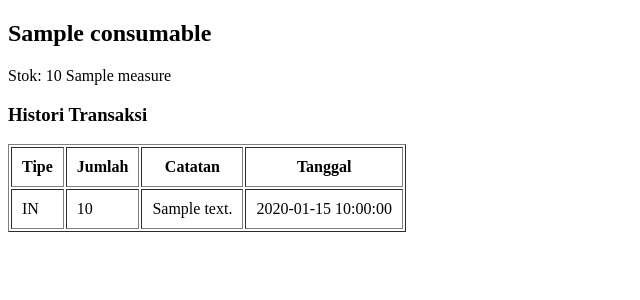
After one commit to armanaafif/inventaris-stikubank, a Laravel app: page /barang/1 in a window 1280 px wide. The commit adds this page. Shown: the top 300 px of the page, without its empty margins (0-640 px from the left). Run offline with Laravel 12, Linux system fonts and the light colour scheme; tables that the repository leaves empty hold one stand-in row (values such as "Sample post").

Commit message:
feat: tambah fitur baru untuk manajemen consumable
- Tambah method baru di ConsumableController
- Update logika di ConsumablesService
- Tambah route baru untuk fitur consumable
- Update model Consumable
- Buat file view detail_blade.php
- Update view list_blade.php

```diff
--- a/app/Http/Controllers/ConsumableController.php
+++ b/app/Http/Controllers/ConsumableController.php
@@ -80,4 +80,13 @@ class ConsumableController extends Controller
 
         return view('list', compact('data'));
     }
+
+    public function show($id)
+{
+    $item = \App\Models\Consumable::with('unitMeasure', 'transactions')->findOrFail($id);
+
+    $stock = $this->service->getStock($id);
+
+    return view('detail', compact('item', 'stock'));
 }
+}
--- a/app/Models/Consumable.php
+++ b/app/Models/Consumable.php
@@ -23,4 +23,5 @@ public function transactions()
 {
     return $this->hasMany(ConsumableTransaction::class);
 }
+
 }
--- a/app/Services/ConsumableService.php
+++ b/app/Services/ConsumableService.php
@@ -39,11 +39,7 @@ class ConsumableService
 
     //function out (pakai barang)
     public function takeStock($consumableId, $qty, $note = null)
-{
-    if ($qty <= 0) {
-        throw new \Exception('Jumlah harus lebih dari 0');
-    }
-
+    {
     if (!$this->canTakeStock($consumableId, $qty)) {
         throw new \Exception('Stok tidak mencukupi');
     }
--- /dev/null
+++ b/resources/views/detail.blade.php
@@ -0,0 +1,34 @@
+<!DOCTYPE html>
+<html>
+<head>
+    <title>Detail Barang</title>
+</head>
+<body>
+
+<h2>{{ $item->name }}</h2>
+
+<p>Stok: {{ $stock }} {{ $item->unitMeasure->name }}</p>
+
+<h3>Histori Transaksi</h3>
+
+<table border="1" cellpadding="10">
+    <tr>
+        <th>Tipe</th>
+        <th>Jumlah</th>
+        <th>Catatan</th>
+        <th>Tanggal</th>
+    </tr>
+
+    @foreach($item->transactions as $trx)
+    <tr>
+        <td>{{ $trx->type }}</td>
+        <td>{{ $trx->quantity }}</td>
+        <td>{{ $trx->note }}</td>
+        <td>{{ $trx->created_at }}</td>
+    </tr>
+    @endforeach
+
+</table>
+
+</body>
+</html>
--- a/routes/web.php
+++ b/routes/web.php
@@ -25,5 +25,7 @@ Route::get('/test-add-stock', function () {
 
 Route::get('/stock', function () {
     return view('stock');
-    Route::get('/barang', [ConsumableController::class, 'index']);
 });
+
+Route::get('/barang', [ConsumableController::class, 'index']);
+Route::get('/barang/{id}', [ConsumableController::class, 'show']);
```
Also changed, not shown: resources/views/list.blade.php (+5 -3 lines).
